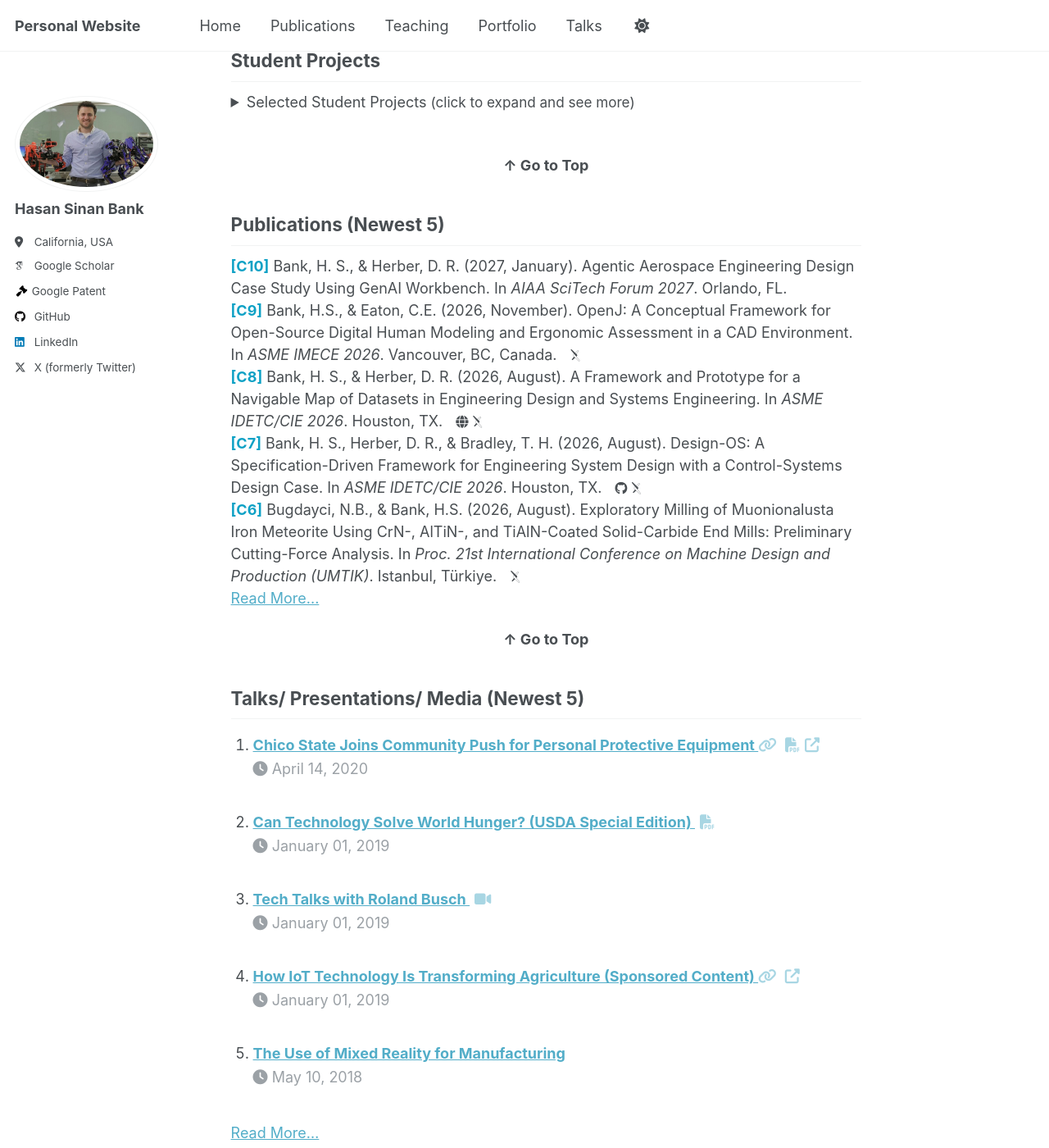
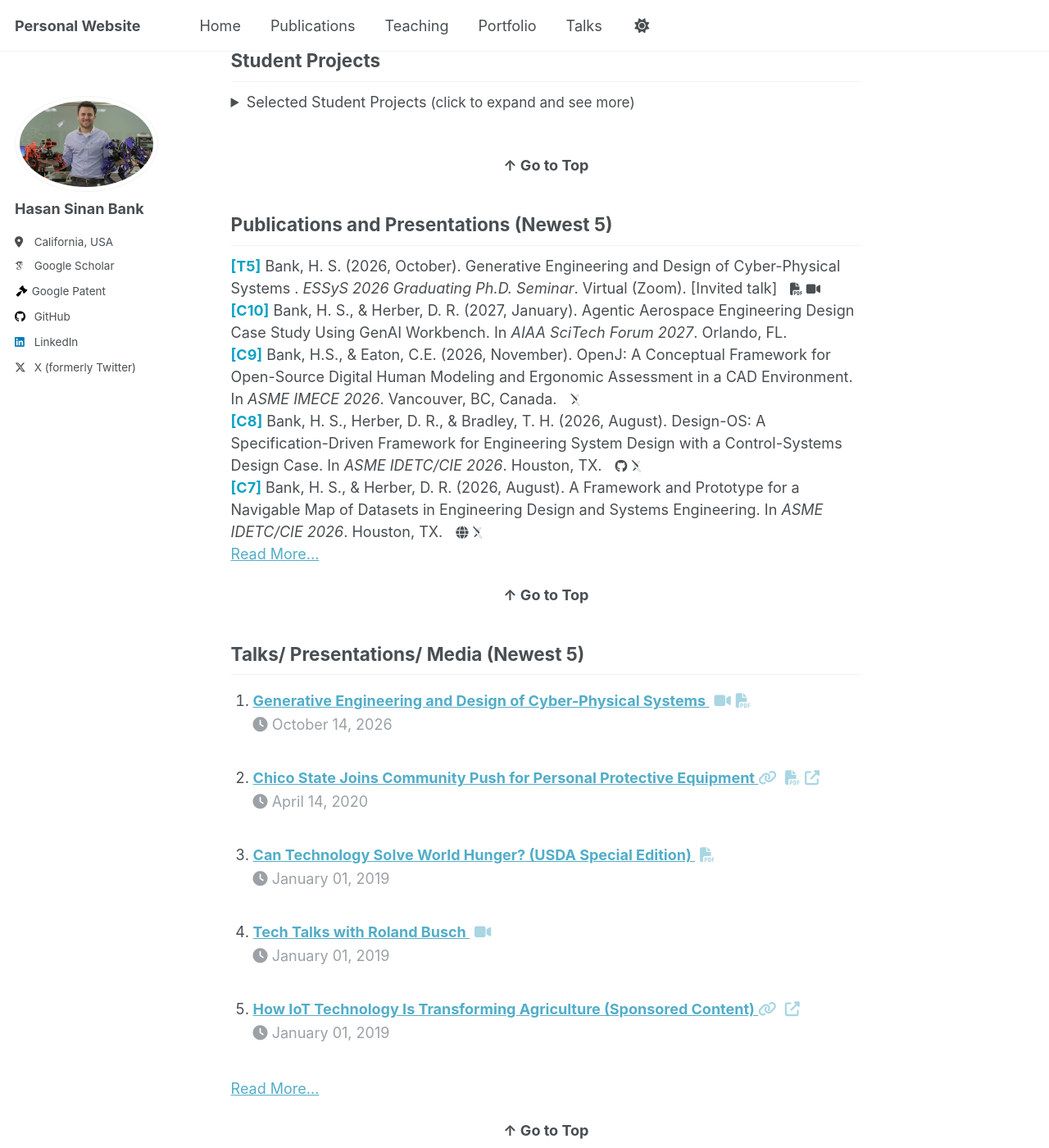
Before and after one commit to bankh/bankh.github.io, a Jekyll site: the page built from _pages/about.md, in a window 1280 px wide and 1400 px high, scrolled down 2708 px. Shown: the whole window at 82% size. Built offline with Jekyll 4.4.1, drawn with Linux system fonts in a browser that asks for light colours; some web fonts are replaced; a script that is not in the unit is left out; some of the changed text lies outside the part shown.

Commit message:
Update: ESSyS presentation is added.

```diff
--- /dev/null
+++ b/_includes/archive-single-presentation.html
@@ -0,0 +1,53 @@
+{% include base_path %}
+
+{%- comment -%}
+----------------------------------------------------------
+Renders a talk (from _talks) as a citation-style entry for
+the Publications page and the home page publication list.
+Usage: include archive-single-presentation.html post=post label='[T1]'
+----------------------------------------------------------
+{%- endcomment -%}
+
+{% if post.id %}
+  {% assign title = post.title | markdownify | remove: "<p>" | remove: "</p>" %}
+{% else %}
+  {% assign title = post.title %}
+{% endif %}
+
+{% capture extras %}
+  {%- if post.files -%}
+    {%- for f in post.files -%}
+      {%- if f.url and f.url != '' -%}
+        <a href="{{ f.url }}" target="_blank" class="ref-tag" title="{{ f.label | default: 'Slides' }}"><i class="fas fa-file-pdf"></i></a>
+      {%- endif -%}
+    {%- endfor -%}
+  {%- elsif post.file and post.file != '' -%}
+    <a href="{{ post.file }}" target="_blank" class="ref-tag" title="Slides"><i class="fas fa-file-pdf"></i></a>
+  {%- endif -%}
+  {%- if post.videos -%}
+    {%- for v in post.videos -%}
+      {%- if v.url and v.url != '' -%}
+        <a href="{{ v.url }}" target="_blank" class="ref-tag" title="{{ v.label | default: 'Video' }}"><i class="fas fa-video"></i></a>
+      {%- endif -%}
+    {%- endfor -%}
+  {%- elsif post.video and post.video != '' -%}
+    <a href="{{ post.video }}" target="_blank" class="ref-tag" title="Video"><i class="fas fa-video"></i></a>
+  {%- endif -%}
+  {%- assign _ref_url = post.referenceurl | default: post['reference url'] -%}
+  {%- if _ref_url and _ref_url != '' -%}
+    <a href="{{ _ref_url }}" target="_blank" class="ref-tag" title="Link"><i class="fas fa-external-link-alt"></i></a>
+  {%- endif -%}
+{% endcapture %}
+{% assign extras = extras | strip %}
+{% assign authors = post.authors | strip %}
+{% assign authors_last = authors | slice: -1 %}
+
+<div class="list__item">
+  <article class="archive__item" itemscope itemtype="http://schema.org/CreativeWork">
+    <span style="font-weight: bold; color: #0ea1c5;">{{ include.label }}</span>
+    <a href="{{ base_path }}{{ post.url }}" rel="permalink" style="text-decoration: none; color: inherit;">
+      {% if authors and authors != '' %}{{ authors }}{% unless authors_last == '.' %}.{% endunless %} {% endif %}({{ post.date | date: "%Y, %B" }}). {{ title }}.{% if post.venue and post.venue != '' %} <em>{{ post.venue }}</em>.{% endif %}{% if post.location and post.location != '' %} {{ post.location }}.{% endif %}{% if post.type and post.type != '' %} [{{ post.type }}]{% endif %}
+    </a>
+    {% if extras != "" %}<span style="margin-left: 0.35em;">{{ extras }}</span>{% endif %}
+  </article>
+</div>
--- a/_pages/about.md
+++ b/_pages/about.md
@@ -15,7 +15,7 @@ redirect_from:
     <a href="#research-areas" style="color: var(--global-text-color); text-decoration: none; font-weight: bold; font-family: var(--global-font-family);">Research Areas</a> |
     <a href="#opportunities" style="color: var(--global-text-color); text-decoration: none; font-weight: bold; font-family: var(--global-font-family);">Opportunities</a> |
     <a href="#student-projects" style="color: var(--global-text-color); text-decoration: none; font-weight: bold; font-family: var(--global-font-family);">Student Projects</a> |
-    <a href="#publications" style="color: var(--global-text-color); text-decoration: none; font-weight: bold; font-family: var(--global-font-family);">Publications</a> |
+    <a href="#publications" style="color: var(--global-text-color); text-decoration: none; font-weight: bold; font-family: var(--global-font-family);">Publications and Presentations</a> |
     <a href="#talks-presentations" style="color: var(--global-text-color); text-decoration: none; font-weight: bold; font-family: var(--global-font-family);">Talks/Presentations/Media</a>
   </nav>
 </div>
@@ -506,7 +506,7 @@ Student Projects <a name="student-projects"></a>
   <a href="#top" style="color: var(--global-text-color); text-decoration: none; font-weight: bold; font-family: var(--global-font-family);">↑ Go to Top</a>
 </div>
 
-Publications (Newest 5)<a name="publications"></a>
+Publications and Presentations (Newest 5)<a name="publications"></a>
 ------
 <!-- <details>
 <summary>Publications </summary> -->
@@ -518,18 +518,29 @@ Publications (Newest 5)<a name="publications"></a>
   {% endunless %}
 {% endfor %}
 
-<!-- Count total publications by type for reverse numbering -->
+<!-- Presentations: talks excluding media coverage -->
+{% assign presentation_talks = "" | split: "" %}
+{% for talk in site.talks %}
+  {% unless talk.type contains "Media" %}
+    {% assign presentation_talks = presentation_talks | push: talk %}
+  {% endunless %}
+{% endfor %}
+
+<!-- Count totals by type for reverse numbering (same rules as /publications/) -->
 {% assign total_journals = 0 %}
 {% assign total_conferences = 0 %}
 {% assign total_patents = 0 %}
 {% assign total_magazines = 0 %}
+{% assign total_under_review = 0 %}
 {% for pub in sorted_pubs %}
   {% if pub.type contains "Patent" %}
     {% assign total_patents = total_patents | plus: 1 %}
   {% elsif pub.type contains "Conference" %}
     {% assign total_conferences = total_conferences | plus: 1 %}
-  {% elsif pub.type contains "Scientific Magazine" or pub.type contains "Magazine" %}
+  {% elsif pub.type contains "Scientific Magazine" or pub.type contains "Magazine" or pub.type contains "Non-Peer-Reviewed" or pub.type contains "Preprint" %}
     {% assign total_magazines = total_magazines | plus: 1 %}
+  {% elsif pub.type contains "Submitted" or pub.type contains "Under Review" %}
+    {% assign total_under_review = total_under_review | plus: 1 %}
   {% else %}
     {% assign total_journals = total_journals | plus: 1 %}
   {% endif %}
@@ -539,8 +550,23 @@ Publications (Newest 5)<a name="publications"></a>
 {% assign pat_count = total_patents %}
 {% assign jour_count = total_journals %}
 {% assign mag_count = total_magazines %}
-{% for post in sorted_pubs limit:5 %}
-  {% if post.type contains "Patent" %}
+{% assign ur_count = total_under_review %}
+{% assign talk_count = presentation_talks.size %}
+{% assign pubs_and_talks = sorted_pubs | concat: presentation_talks | sort: 'date' | reverse %}
+
+<!-- The newest presentation is pinned first; the other 4 slots follow in date order.
+     Labels are assigned over the full date-sorted list so they match /publications/. -->
+{% assign pinned_talk = presentation_talks | sort: 'date' | last %}
+{% assign shown = 0 %}
+{% assign pinned_html = "" %}
+{% assign rest_html = "" %}
+{% for post in pubs_and_talks %}
+  {% capture item_html %}
+  {% if post.collection == 'talks' %}
+    {% assign current_label = '[T' | append: talk_count | append: ']' %}
+    {% assign talk_count = talk_count | minus: 1 %}
+    {% include archive-single-presentation.html post=post label=current_label %}
+  {% elsif post.type contains "Patent" %}
     {% assign current_label = '[P' | append: pat_count | append: ']' %}
     {% assign pat_count = pat_count | minus: 1 %}
     {% include archive-single-publication.html post=post type='list' label=current_label %}
@@ -548,16 +574,29 @@ Publications (Newest 5)<a name="publications"></a>
     {% assign current_label = '[C' | append: conf_count | append: ']' %}
     {% assign conf_count = conf_count | minus: 1 %}
     {% include archive-single-publication.html post=post type='list' label=current_label %}
-  {% elsif post.type contains "Scientific Magazine" or post.type contains "Magazine" %}
+  {% elsif post.type contains "Scientific Magazine" or post.type contains "Magazine" or post.type contains "Non-Peer-Reviewed" or post.type contains "Preprint" %}
     {% assign current_label = '[M' | append: mag_count | append: ']' %}
     {% assign mag_count = mag_count | minus: 1 %}
+    {% include archive-single-publication.html post=post type='list' label=current_label %}
+  {% elsif post.type contains "Submitted" or post.type contains "Under Review" %}
+    {% assign current_label = '[U' | append: ur_count | append: ']' %}
+    {% assign ur_count = ur_count | minus: 1 %}
     {% include archive-single-publication.html post=post type='list' label=current_label %}
   {% else %}
     {% assign current_label = '[J' | append: jour_count | append: ']' %}
     {% assign jour_count = jour_count | minus: 1 %}
     {% include archive-single-publication.html post=post type='list' label=current_label %}
   {% endif %}
+  {% endcapture %}
+  {% if pinned_talk and post.url == pinned_talk.url %}
+    {% assign pinned_html = item_html %}
+  {% elsif shown < 4 %}
+    {% assign rest_html = rest_html | append: item_html %}
+    {% assign shown = shown | plus: 1 %}
+  {% endif %}
 {% endfor %}
+{{ pinned_html }}
+{{ rest_html }}
 <p><a href="/publications/">Read More...</a></p>
 <!-- </details> -->
 
--- /dev/null
+++ b/_talks/2026-10-14-essys-graduating-phd-seminar.md
@@ -0,0 +1,17 @@
+---
+title: "Generative Engineering and Design of Cyber-Physical Systems"
+collection: talks
+type: "Invited talk"
+permalink: /talks/2026-essys-graduating-phd-seminar
+venue: "ESSyS 2026 Graduating Ph.D. Seminar"
+date: 2026-10-14
+location: "Virtual (Zoom)"
+authors: "Bank, H. S."
+referenceurl: ""
+file: "https://drive.google.com/file/d/167xxOaWz12XX42WLLdw4PgMD3lMWR_ey/view?usp=sharing"
+video: "https://youtu.be/HORyUCFvWOA"
+---
+
+Invited talk at the ESSyS 2026 Graduating Ph.D. Seminar, presented alongside graduating Ph.D. researchers from the University of Alabama in Huntsville, Northeastern University, Purdue University, and Virginia Tech.
+
+![ESSyS 2026 Graduating Ph.D. Seminar flyer](/images/ESSyS_2026_Graduating_PhD_Seminar.png)
```
Also changed, not shown: _pages/publications.html (+23 -1 lines), _talks/2013-Presentation-contact-imprint.md (+1 -0 lines), _talks/2013-Presentation-touchpad.md (+1 -0 lines), 1 other file.
